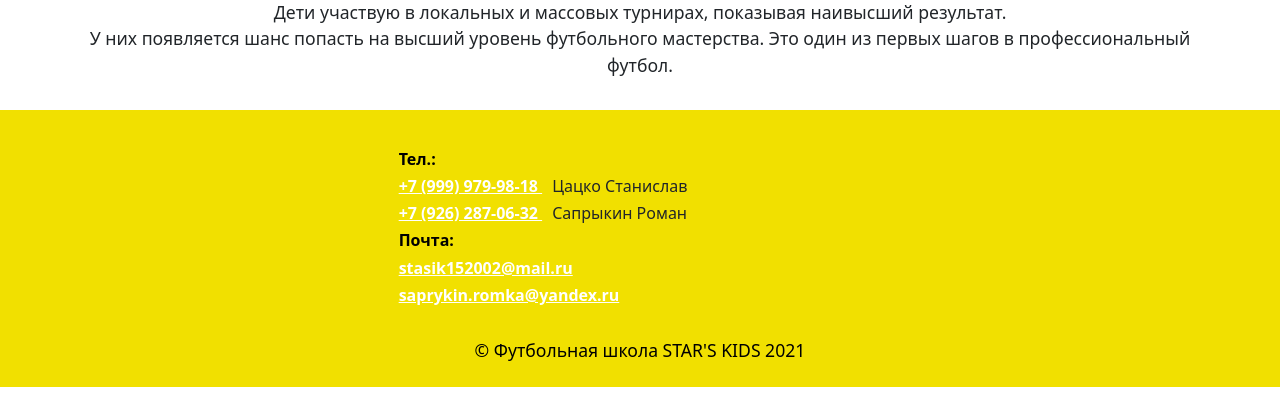
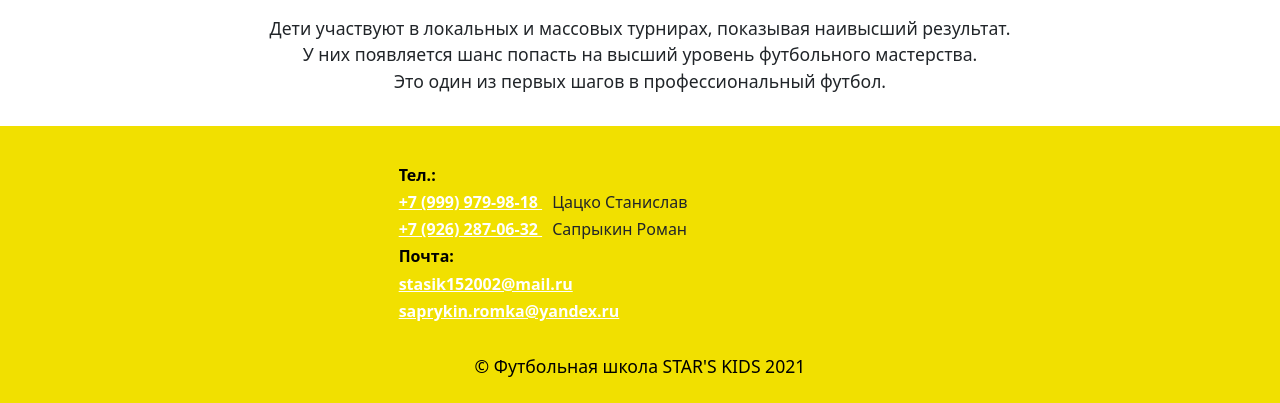
Before and after one commit to Gear-Droid/football_school_stars-kids, a Django app: page /about/ in a window 1280 px wide. Shown: the part 1153-1556 px from the top of the page. Run offline with Django 4.2, Linux system fonts and the light colour scheme; some libraries are stand-ins or nearby versions.

Commit message:
Changes in about_us page

```diff
--- a/mainapp/templates/mainapp/about_us.html
+++ b/mainapp/templates/mainapp/about_us.html
@@ -20,7 +20,7 @@
 		который затрагивает самые основные аспекты воспитания молодых спортсменов:
 	</p>
 
-	<div class="container mb-2">
+	<div class="container mb-3">
 		<img class="child-img d-block img-fluid"
 			src="{% static 'mainapp/about/child1.jpg' %}" alt="child1">
 	</div>
@@ -39,16 +39,17 @@
 		принципы честной игры, командный дух, приверженность
 	</p>
 
-	<p class="text-center" style="font-size:150%;"><b>Участие в турнирах</b></p>
+	<p class="text-center mb-3" style="font-size:150%;"><b>Участие в турнирах</b></p>
 
-	<div class="container mb-2">
+	<div class="container mb-3">
 		<img class="child-img d-block img-fluid"
 			src="{% static 'mainapp/about/childs2.jpg' %}" alt="childs2">
 	</div>
 
 	<p class="text-center" style="margin-bottom:32px;">
-		Дети участвую в локальных и массовых турнирах, показывая наивысший результат.<br>
-		У них появляется шанс попасть на высший уровень футбольного мастерства. Это один из первых шагов в профессиональный футбол.
+		Дети участвуют в локальных и массовых турнирах, показывая наивысший результат.<br>
+		У них появляется шанс попасть на высший уровень футбольного мастерства.<br>
+		Это один из первых шагов в профессиональный футбол.
 	</p>
 
 {% endblock content %}
```
